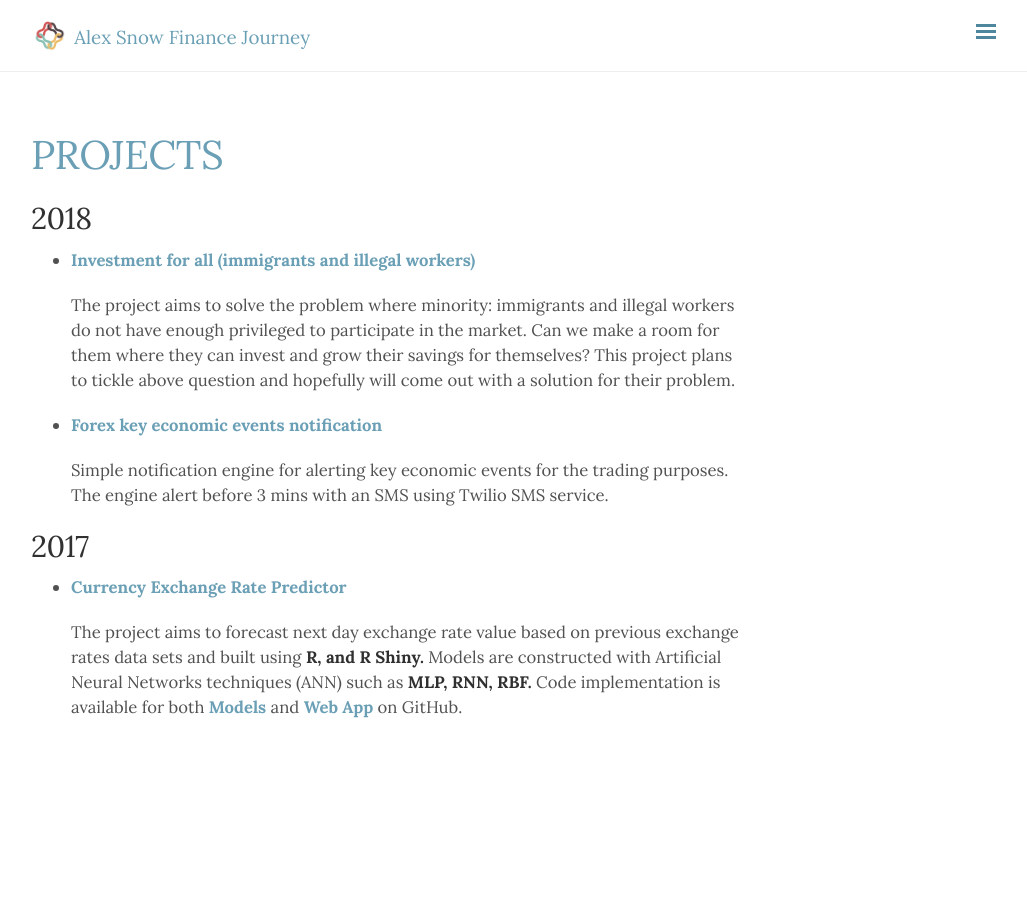
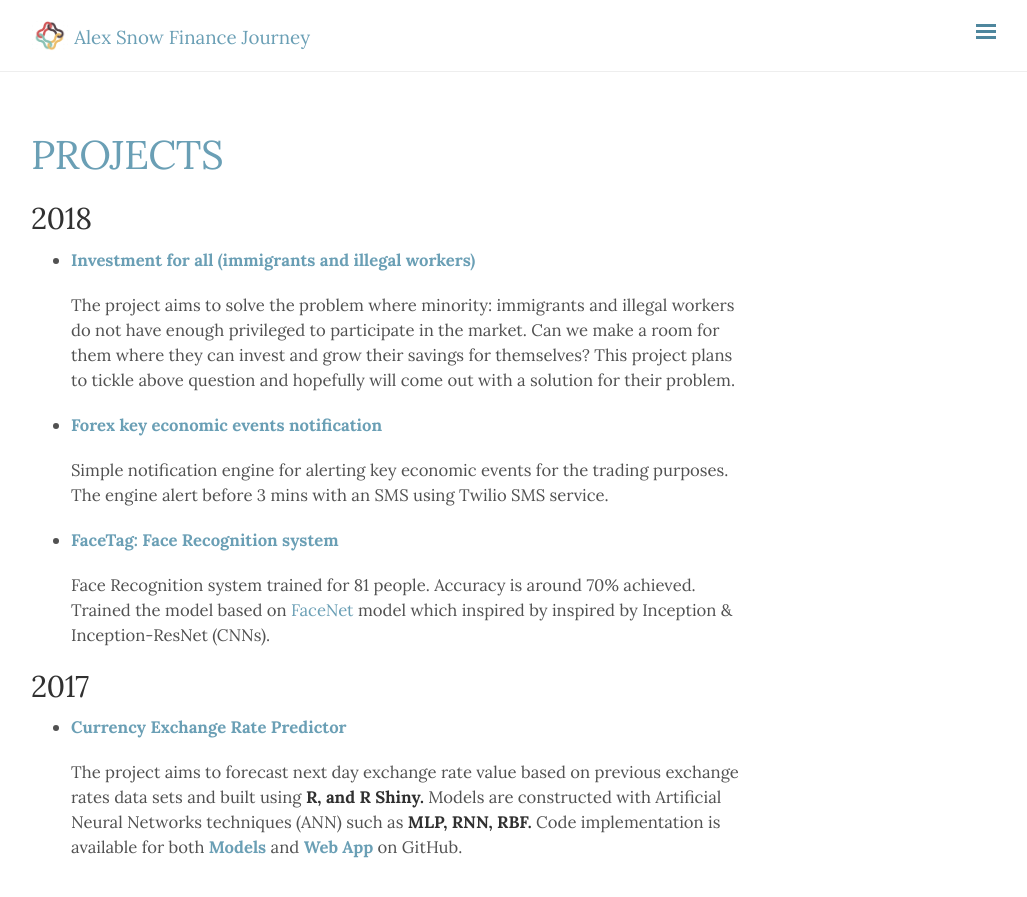
Before and after one commit to alexsnow348/alexsnow348.github.io, a Jekyll site: the page built from projects/index.md, in a window 1280 px wide and 927 px high. Shown: the top 897 px of the window, without its empty margins (249-1276 px from the left). Built offline with Jekyll 4.4.1, drawn with Linux system fonts in a browser that asks for light colours; nearby versions of some CDN libraries; comment, search, counter and statistics services are not loaded.

Commit message:
added facetag project

```diff
--- a/projects/index.md
+++ b/projects/index.md
@@ -13,6 +13,10 @@ title: Projects
 
 	Simple notification engine for alerting key economic events for the trading purposes. The engine alert before 3 mins with an SMS using Twilio SMS service.
 
+* <strong><a href ="https://github.com/alexsnow348/facetag" target="_blank">FaceTag: Face Recognition system</a></strong>
+
+	Face Recognition system trained for 81 people. Accuracy is around 70% achieved. Trained the model based on <a href ="https://github.com/davidsandberg/facenet" target="_blank">FaceNet</a> model which inspired by inspired by Inception & Inception-ResNet (CNNs).
+
 ## 2017
 * <strong><a href="https://wuthmone.shinyapps.io/ann_predictor_app/" target="_blank">Currency Exchange Rate Predictor</a></strong>
 
```
